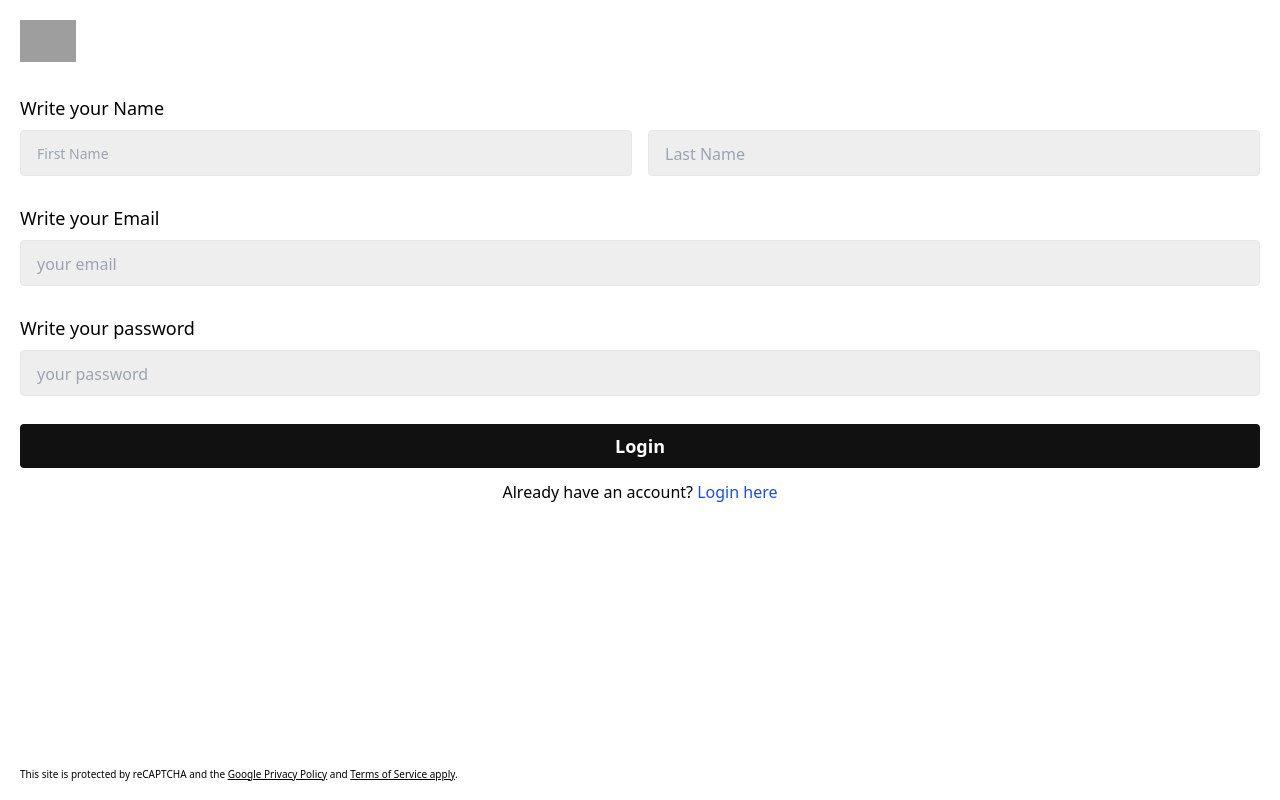
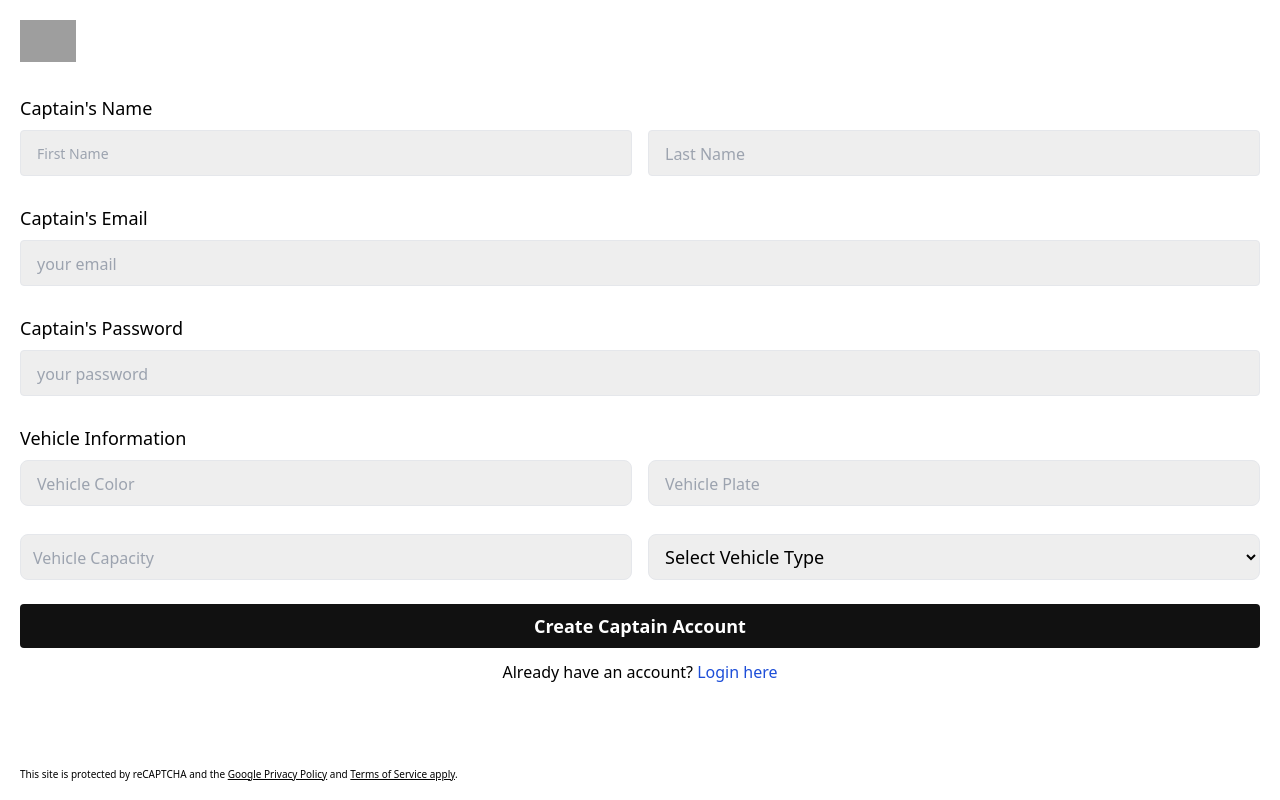
Before and after one commit to OmShankar054/UBER, a React (Vite) app in the folder frontend/: page /captain-signup in a window 1280 px wide. Built offline with nearby package versions, Linux system fonts and the light colour scheme; grey boxes are pictures that could not be loaded.

Commit message:
Implement captain registration and login functionality with context management

```diff
--- a/frontend/src/App.jsx
+++ b/frontend/src/App.jsx
@@ -8,6 +8,8 @@ import CaptainSignup from './pages/CaptainSignup';
 import Start from './pages/Start';
 import UserProtectWrapper from './pages/UserProtectWrapper';
 import UserLogout from './pages/UserLogout';
+import CaptainHome from './pages/CaptainHome';
+import CaptainProtectWrapper from './pages/CaptainProtectWrapper';
 
 
 const App = () => {
@@ -20,7 +22,8 @@ const App = () => {
         <Route path='/signup' element={<UserSignup />} />
         <Route path='/captain-login' element={<CaptainLogin />} />
         <Route path='/captain-signup' element={<CaptainSignup />} />
-        <Route path='/home' element={
+        <Route path='/home'
+         element={
           <UserProtectWrapper>
             <Home />
          </UserProtectWrapper>
@@ -31,6 +34,11 @@ const App = () => {
            <UserLogout />
           </UserProtectWrapper>
         } />
+        <Route path='/captain-home' element={
+          <CaptainProtectWrapper>
+            <CaptainHome />
+          </CaptainProtectWrapper>
+        } />
 
       </Routes>
 	</div>
--- /dev/null
+++ b/frontend/src/context/CaptainContext.jsx
@@ -0,0 +1,43 @@
+import { createContext, useContext, useState } from 'react';
+
+export const CaptainDataContext = createContext();
+
+//  export const useCaptain = () => {
+//  const context = useContext(CaptainDataContext);
+//  if (!context) {
+//    throw new Error('useCaptain must be used within a CaptainProvider');
+//  }
+// return context;
+//};
+
+const CaptainContext = ({ children }) => {
+    const [ captain, setCaptain ] = useState(null);
+    const [ isLoading, setIsLoading ] = useState(false);
+    const [ error, setError ] = useState(null);
+
+    const updateCaptain = (captainData) => {
+        setCaptain(captainData);
+    };
+
+    const value = {
+        captain,
+        setCaptain,
+        isLoading,
+        setIsLoading,
+        error,
+        setError,
+        updateCaptain
+    };
+
+    return (
+        <CaptainDataContext.Provider value={value}>
+            {children}
+        </CaptainDataContext.Provider>
+    );
+};
+
+export default CaptainContext;
+
+export const useCaptain = () => {
+  return useContext(CaptainDataContext);
+};
--- a/frontend/src/main.jsx
+++ b/frontend/src/main.jsx
@@ -4,17 +4,18 @@ import './index.css'
 import App from './App.jsx'
 import { BrowserRouter } from 'react-router-dom';
 import UserContext from './context/UserContext.jsx';
+import CaptainContext from './context/CaptainContext.jsx';
 
 
 
 createRoot(document.getElementById('root')).render(
-   //<CaptainContext>
-    <UserContext>
-      {/* <SocketProvider> */}
+ <StrictMode>
+   <CaptainContext>
+     <UserContext>
         <BrowserRouter>
           <App />
         </BrowserRouter>
-      {/* </SocketProvider> */}
-    </UserContext>
-   //</CaptainContext>
+      </UserContext>
+   </CaptainContext>
+  </StrictMode>,
 )
--- /dev/null
+++ b/frontend/src/pages/CaptainHome.jsx
@@ -0,0 +1,9 @@
+import React from 'react'
+
+const CaptainHome = () => {
+  return (
+    <div>CaptainHome</div>
+  )
+}
+
+export default CaptainHome
--- /dev/null
+++ b/frontend/src/pages/CaptainProtectWrapper.jsx
@@ -0,0 +1,52 @@
+import React, { useContext, useEffect, useState } from 'react'
+import { CaptainDataContext } from '../context/CaptainContext'
+import { useNavigate } from 'react-router-dom'
+import axios from 'axios' // Importing axios for making HTTP requests
+
+
+const CaptainProtectWrapper = ({
+    children
+ }) => {
+
+    const token = localStorage.getItem('token')
+    const navigate = useNavigate()
+    const { captain, setCaptain } = React.useContext(CaptainDataContext); // Using context to manage captain data
+    const [ isLoading, setIsLoading ] = useState(true)
+
+   // console.log(token)
+     useEffect(() => {
+        if (!token) {
+            navigate('/captain-login')
+        }
+
+         axios.get(`${import.meta.env.VITE_BASE_URL}/captains/profile`, {
+            headers: {
+                Authorization: `Bearer ${token}`  // Sending token in the Authorization header
+            }
+        }).then(response => {
+            if (response.status === 200) {  // If response is successful
+                setCaptain(response.data.captain)  // Update captain state with received data
+                setIsLoading(false)
+            }
+        })
+            .catch(err => {
+
+                localStorage.removeItem('token')
+                navigate('/captain-login')
+            })
+    }, [ token ])
+
+     if (isLoading) {
+        return (
+            <div>Loading...</div>
+        )
+    }
+    // If the token is not present, redirect to the login page
+
+
+    return (
+        <>{children}</>
+    )
+}
+
+export default CaptainProtectWrapper
--- a/frontend/src/pages/CaptainSignup.jsx
+++ b/frontend/src/pages/CaptainSignup.jsx
@@ -1,32 +1,70 @@
 import React, { useState } from 'react'
 import { Link } from 'react-router-dom'
+import { CaptainDataContext } from '../context/CaptainContext';
+import { useNavigate } from 'react-router-dom';
+import axios from 'axios'; // Importing axios for making HTTP requests
 
-function CaptainSignup() {
 
+const CaptainSignup = () => {  // Component for Captain Signup page
+  // Using useState to manage local state for form inputs
+
+  const navigate = useNavigate(); // Hook to programmatically navigate
+
+  const [email, setEmail] = useState('');
+  const [password, setPassword] = useState('');
   const [firstName, setFirstName] = useState('');
   const [lastName, setLastName] = useState('');
-  const [email, setEmail] = useState('');
-  const [password, setPassword] = useState('');
+
   const [userData, setUserData] = useState({}); // State to hold user data
 
-  const submitHandler = (e) => {
-    e.preventDefault(); // Prevent default form submission behavior
-    setUserData({
-      fullName: {
-        firstName: firstName,
-        lastName: lastName
+  const [ vehicleColor, setVehicleColor ] = useState('')
+  const [ vehiclePlate, setVehiclePlate ] = useState('')
+  const [ vehicleCapacity, setVehicleCapacity ] = useState('')
+  const [ vehicleType, setVehicleType ] = useState('')
+
+
+ const { captain, setCaptain } = React.useContext(CaptainDataContext); // Using context to manage captain data
+
+
+  const submitHandler = async (e) => {
+
+    e.preventDefault() // Prevent default form submission behavior
+     const captainData = {
+      fullname: {
+        firstname: firstName,
+        lastname: lastName
       },
       email: email,
-      password: password
-    });
+      password: password,
+       vehicle: {
+        color: vehicleColor,
+        plate: vehiclePlate,
+        capacity: vehicleCapacity,
+        vehicleType: vehicleType
+      }
+    }
 
-    console.log(userData); // Log user data to console (for debugging)
+    const response = await axios.post(`${import.meta.env.VITE_BASE_URL}/captains/register`, captainData); // Sending POST request to server
+
+    if (response.status === 201) { // If response is successful
+      const data = response.data; // Get data from response
+      setCaptain(data.captain); // Update captain state with received data
+      localStorage.setItem('token', data.token); // Store token in local storage
+      navigate('/captain-home'); // Navigate to captain home page
+
+    }
 
     setEmail(''); // Reset email field
     setFirstName(''); // Reset first name field
     setLastName(''); // Reset last name field
     setPassword(''); // Reset password field
+    setVehicleColor(''); // Reset vehicle color field
+    setVehiclePlate(''); // Reset vehicle plate field
+    setVehicleCapacity(''); // Reset vehicle capacity field
+    setVehicleType(''); // Reset vehicle type field
+
   };
+
   return (
     <div className='py-5 px-5 h-screen flex flex-col justify-between'>
       <div>
@@ -36,7 +74,7 @@ function CaptainSignup() {
           submitHandler(e); // Call the submit handler
         }}>
 
-          <h3 className='text-lg font-base mb-2'>Write your Name </h3>
+          <h3 className='text-lg font-base mb-2'>Captain's Name </h3>
           <div className='flex gap-4 mb-7'>
             <input
               required
@@ -56,7 +94,7 @@ function CaptainSignup() {
               onChange={(e) => setLastName(e.target.value)} />
           </div>
 
-          <h3 className='text-lg font-medium mb-2'>Write your Email</h3>
+          <h3 className='text-lg font-medium mb-2'>Captain's Email</h3>
           <input
             required
 
@@ -66,7 +104,7 @@ function CaptainSignup() {
             value={email}
             onChange={(e) => setEmail(e.target.value)} />
 
-          <h3 className='text-lg font-medium mb-2'>Write your password</h3>
+          <h3 className='text-lg font-medium mb-2'>Captain's Password</h3>
           <input
             required
 
@@ -76,7 +114,56 @@ function CaptainSignup() {
             value={password}
             onChange={(e) => setPassword(e.target.value)} />
 
-          <button className='bg-[#111] text-white font-semibold mb-3 rounded py-2 px-4 w-full text-lg placeholder:text-base'>Login</button>
+            <h3 className='text-lg font-medium mb-2'>Vehicle Information</h3>
+          <div className='flex gap-4 mb-7'>
+            <input
+              required
+              className='bg-[#eeeeee] w-1/2 rounded-lg px-4 py-2 border text-lg placeholder:text-base'
+              type="text"
+              placeholder='Vehicle Color'
+              value={vehicleColor}
+              onChange={(e) => {
+                setVehicleColor(e.target.value)
+              }}
+            />
+            <input
+              required
+              className='bg-[#eeeeee] w-1/2 rounded-lg px-4 py-2 border text-lg placeholder:text-base'
+              type="text"
+              placeholder='Vehicle Plate'
+              value={vehiclePlate}
+              onChange={(e) => {
+                setVehiclePlate(e.target.value)
+              }}
+            />
+          </div>
+          <div className='flex gap-4 mb-6'>
+            <input
+              required
+              className='bg-[#eeeeee] w-1/2 rounded-lg px-3 py-2 border text-lg placeholder:text-base'
+              type="number"
+              placeholder='Vehicle Capacity'
+              value={vehicleCapacity}
+              onChange={(e) => {
+                setVehicleCapacity(e.target.value)
+              }}
+            />
+            <select
+              required
+              className='bg-[#eeeeee] w-1/2 rounded-lg px-3 py-1 border text-lg placeholder:text-base'
+              value={vehicleType}
+              onChange={(e) => {
+                setVehicleType(e.target.value)
+              }}
+            >
+              <option value="" disabled>Select Vehicle Type</option>
+              <option value="car">Car</option>
+              <option value="auto">Auto</option>
+              <option value="moto">Moto</option>
+            </select>
+          </div>
+
+          <button className='bg-[#111] text-white font-semibold mb-3 rounded py-2 px-4 w-full text-lg placeholder:text-base'>Create Captain Account</button>
         </form>
 
         <p className='text-center'> Already have an account? <Link to='/captain-login' className='text-blue-700'>Login here </Link> </p>
```
Also changed, not shown: frontend/src/pages/CaptainLogin.jsx (+27 -12 lines), 2 other files (tests, documents, lock files or other folders).
